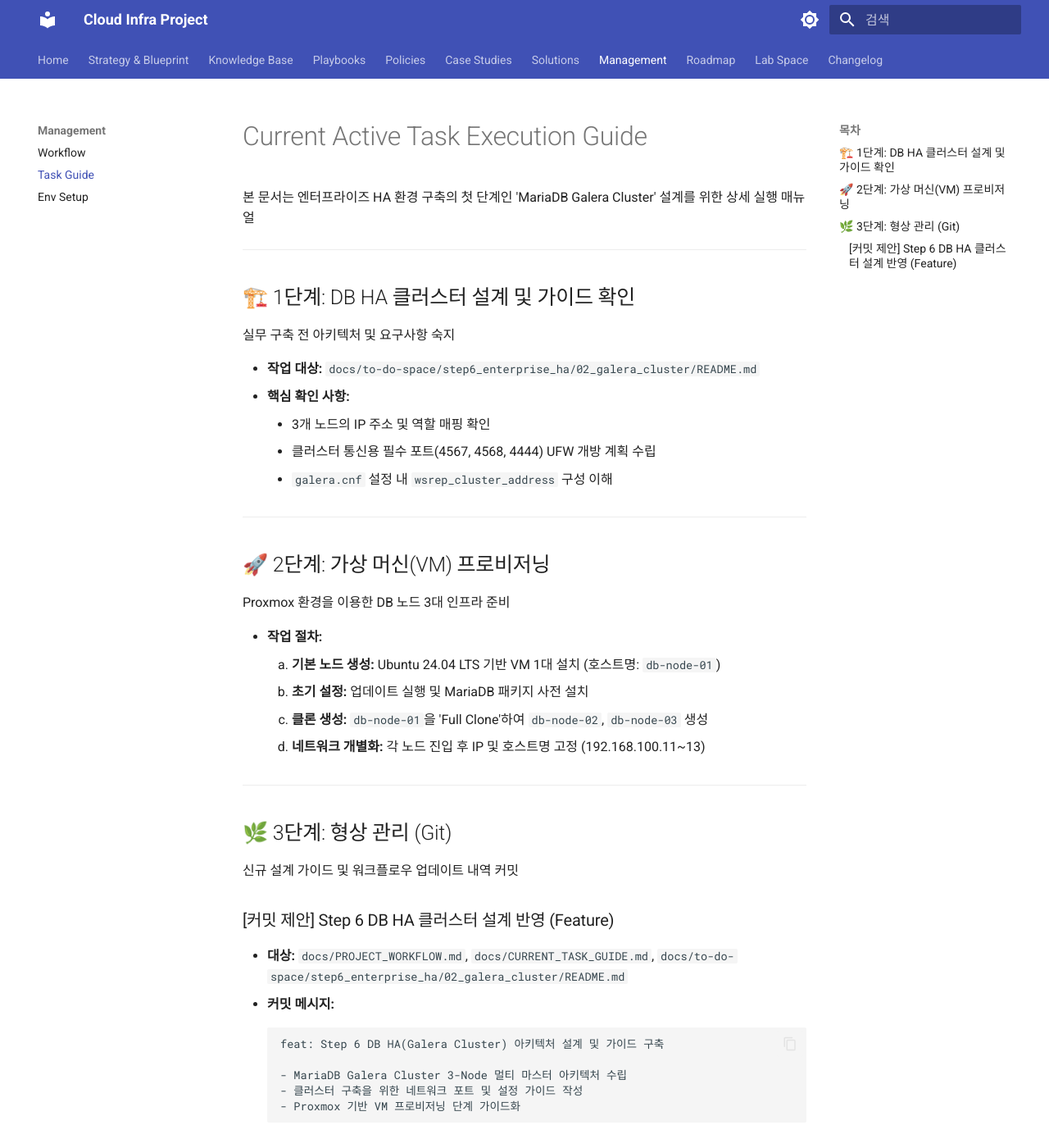
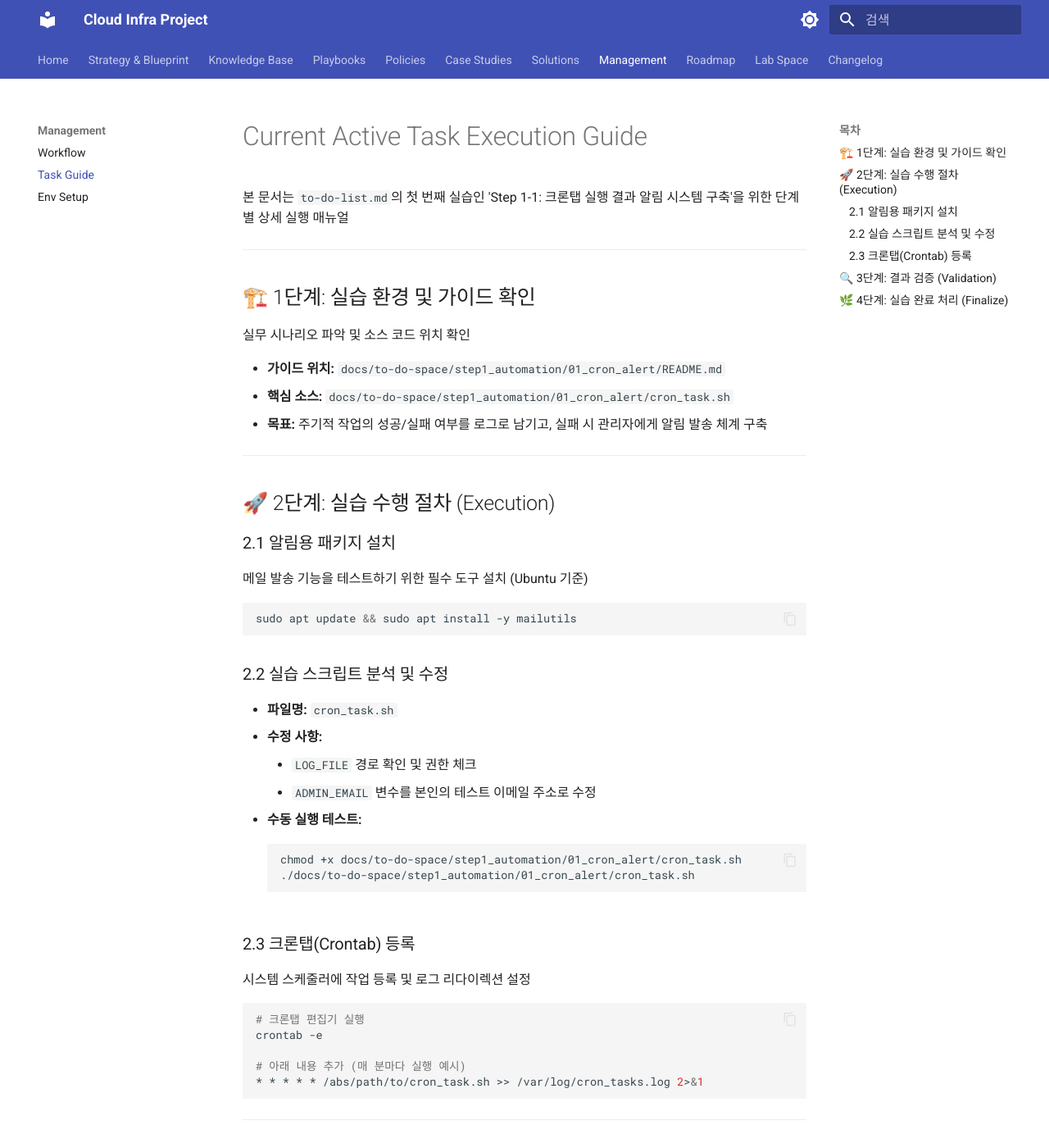
Before and after one commit to ksj686/cloud_infra, an MkDocs documentation site: the page built from docs/CURRENT_TASK_GUIDE.md, in a window 1280 px wide and 1400 px high. Shown: the whole window at 82% size. Built offline with MkDocs 1.6.1 and Material for MkDocs 9.7.7, drawn with Linux system fonts in a browser that asks for light colours; some of the changed text lies outside the part shown.

Commit message:
docs: 프로젝트 워크플로우 정비 및 Step 1-1 실습 실행 매뉴얼 구축  - PROJECT_WORKFLOW를 프로젝트 전체 공정 관리용 전략 문서로 복구  - CURRENT_TASK_GUIDE를 Crontab 알림 실습을 위한 단계별 매뉴얼로 개편  - 실습 로드맵(Step 1) 착수 상태 반영

````diff
--- a/docs/CURRENT_TASK_GUIDE.md
+++ b/docs/CURRENT_TASK_GUIDE.md
@@ -1,41 +1,56 @@
 # Current Active Task Execution Guide
 
-본 문서는 엔터프라이즈 HA 환경 구축의 첫 단계인 'MariaDB Galera Cluster' 설계를 위한 상세 실행 매뉴얼
+본 문서는 `to-do-list.md`의 첫 번째 실습인 'Step 1-1: 크론탭 실행 결과 알림 시스템 구축'을 위한 단계별 상세 실행 매뉴얼
 
 ---
 
-## 🏗️ 1단계: DB HA 클러스터 설계 및 가이드 확인
-실무 구축 전 아키텍처 및 요구사항 숙지
+## 🏗️ 1단계: 실습 환경 및 가이드 확인
+실무 시나리오 파악 및 소스 코드 위치 확인
 
-- **작업 대상:** `docs/to-do-space/step6_enterprise_ha/02_galera_cluster/README.md`
-- **핵심 확인 사항:**
-    - 3개 노드의 IP 주소 및 역할 매핑 확인
-    - 클러스터 통신용 필수 포트(4567, 4568, 4444) UFW 개방 계획 수립
-    - `galera.cnf` 설정 내 `wsrep_cluster_address` 구성 이해
+- **가이드 위치:** `docs/to-do-space/step1_automation/01_cron_alert/README.md`
+- **핵심 소스:** `docs/to-do-space/step1_automation/01_cron_alert/cron_task.sh`
+- **목표:** 주기적 작업의 성공/실패 여부를 로그로 남기고, 실패 시 관리자에게 알림 발송 체계 구축
 
 ---
 
-## 🚀 2단계: 가상 머신(VM) 프로비저닝
-Proxmox 환경을 이용한 DB 노드 3대 인프라 준비
+## 🚀 2단계: 실습 수행 절차 (Execution)
 
-- **작업 절차:**
-    1.  **기본 노드 생성:** Ubuntu 24.04 LTS 기반 VM 1대 설치 (호스트명: `db-node-01`)
-    2.  **초기 설정:** 업데이트 실행 및 MariaDB 패키지 사전 설치
-    3.  **클론 생성:** `db-node-01`을 'Full Clone'하여 `db-node-02`, `db-node-03` 생성
-    4.  **네트워크 개별화:** 각 노드 진입 후 IP 및 호스트명 고정 (192.168.100.11~13)
+### 2.1 알림용 패키지 설치
+메일 발송 기능을 테스트하기 위한 필수 도구 설치 (Ubuntu 기준)
+```bash
+sudo apt update && sudo apt install -y mailutils
+```
+
+### 2.2 실습 스크립트 분석 및 수정
+- **파일명:** `cron_task.sh`
+- **수정 사항:**
+    - `LOG_FILE` 경로 확인 및 권한 체크
+    - `ADMIN_EMAIL` 변수를 본인의 테스트 이메일 주소로 수정
+- **수동 실행 테스트:**
+    ```bash
+    chmod +x docs/to-do-space/step1_automation/01_cron_alert/cron_task.sh
+    ./docs/to-do-space/step1_automation/01_cron_alert/cron_task.sh
+    ```
+
+### 2.3 크론탭(Crontab) 등록
+시스템 스케줄러에 작업 등록 및 로그 리다이렉션 설정
+```bash
+# 크론탭 편집기 실행
+crontab -e
+
+# 아래 내용 추가 (매 분마다 실행 예시)
+* * * * * /abs/path/to/cron_task.sh >> /var/log/cron_tasks.log 2>&1
+```
 
 ---
 
-## 🌿 3단계: 형상 관리 (Git)
-신규 설계 가이드 및 워크플로우 업데이트 내역 커밋
+## 🔍 3단계: 결과 검증 (Validation)
+1. **로그 확인:** `/var/log/cron_task.log` 파일에 타임스탬프와 함께 성공 메시지가 기록되는지 확인
+2. **실패 시뮬레이션:** 스크립트 내의 명령어를 의도적으로 틀리게 수정 후 알림(Mail 등)이 오는지 확인
+3. **웹 포털 연동:** 실습 결과 리포트를 작성하여 웹 사이트에 업데이트
 
-### [커밋 제안] Step 6 DB HA 클러스터 설계 반영 (Feature)
-- **대상:** `docs/PROJECT_WORKFLOW.md`, `docs/CURRENT_TASK_GUIDE.md`, `docs/to-do-space/step6_enterprise_ha/02_galera_cluster/README.md`
-- **커밋 메시지:**
-  ```text
-  feat: Step 6 DB HA(Galera Cluster) 아키텍처 설계 및 가이드 구축
+---
 
-  - MariaDB Galera Cluster 3-Node 멀티 마스터 아키텍처 수립
-  - 클러스터 구축을 위한 네트워크 포트 및 설정 가이드 작성
-  - Proxmox 기반 VM 프로비저닝 단계 가이드화
-  ```
+## 🌿 4단계: 실습 완료 처리 (Finalize)
+- **로드맵 업데이트:** `docs/to-do-list.md` 내 해당 항목 `[x]` 표시
+- **Git 커밋 제안:** `test: Step 1-1 크론탭 알림 시스템 구축 실습 완료`
--- a/docs/PROJECT_WORKFLOW.md
+++ b/docs/PROJECT_WORKFLOW.md
@@ -1,55 +1,57 @@
 # Project Implementation Workflow & Task Log
 
-본 문서는 에이전트와 사용자 간의 대화 내용을 바탕으로 도출된 인프라 구축 공정 및 향후 실습 계획을 순차적으로 관리하는 실행 가이드
+본 문서는 프로젝트의 전체 아키텍처 구축 공정 및 대화 기반 의사결정 사항을 추적하는 전략 문서
 
 ---
 
 ## 1. 현재 진행 상황 (Current Progress)
-사용자와의 협업을 통해 인프라 관리 체계 및 문서화 기반 마련 중
+
+인프라 관리 체계 구축 완료 및 단계별 기술 실습(Roadmap) 착수 단계
 
 - **[완료] 문서 작성 원칙 수립:** 순수 명사형 종결 및 기술적 정교함 원칙 정의 (`GEMINI.md`)
 - **[완료] 기술 지식 베이스 구축:** 엔터프라이즈 HA 및 관측성 분석 완료 (`docs/knowledge_base/`)
-- **[완료] 실습 로드맵 확장:** Step 6(엔터프라이즈 HA), Step 7(AI 자동화) 단계 신설 (`docs/to-do-list.md`)
-- **[완료] 루트 디렉토리 최종 정리:** 모든 소스 `docs/` 하위 이동 및 일원화 완료
-- **[완료] 웹 포털 인프라 구축:** MkDocs Material 환경 설정 및 최종 빌드 검증 완료
-- **[진행 중] 엔터프라이즈 HA 환경 구축:** MariaDB Galera Cluster 아키텍처 설계 및 가이드 작성 중
+- **[완료] 웹 포털 인프라 구축:** MkDocs Material 기반 환경 설정 및 빌드 검증 완료
+- **[완료] 개발 환경 표준화:** Poetry, pyenv, nvm 도입 및 지침 수립 (`docs/ENVIRONMENT_SETUP.md`)
+- **[진행 중] 실습 로드맵 이행:** Step 1 기초 자동화 실습 착수 및 가이드 작성 중
 
 ---
 
 ## 2. 단기 실행 과제 (Immediate Actions)
-웹 포털 안정화 및 형상 관리 최적화를 위한 잔여 작업
 
-### 2.1 최종 검증 및 배포 (Final Validation)
-1. **웹 포털 빌드 검증:** `mkdocs serve`를 통한 레이아웃, 검색, 내비게이션 기능 전수 확인
-2. **경로 무결성 검토:** 모든 마크다운 문서 내 참조 경로 및 이미지 출력 상태 확인
-3. **최종 분할 커밋:** `docs/CURRENT_TASK_GUIDE.md` 전략에 따른 논리적 단위 커밋 실행
+로드맵의 기초 단계(Step 1-3) 완수 및 웹 포털 안정화
 
-### 2.2 운영 고도화 설계
-1. **CI/CD 파이프라인:** GitHub Actions 기반 자동 웹 배포 체계 구축 검토
+1. **Step 1 실습 수행:** 크론탭 알림, 백업, 모니터링 등 운영 기초 자동화 구현
+2. **Step 2-3 준비:** 트러블슈팅 및 시스템 운영 최적화 시나리오 검토
+3. **형상 관리:** 각 실습 단계 완료 시 에이전트 제안 전략에 따른 분할 커밋 수행
 
 ---
 
 ## 3. 중장기 기술 구현 과제 (Technical Roadmap)
-로드맵(Step 6-7)에 명시된 핵심 인프라 기술의 실제 구현 단계
+
+로드맵(Step 6-7)에 명시된 핵심 엔터프라이즈 기술의 구현 계획
 
 ### 3.1 Step 6: 엔터프라이즈 고가용성 DB 환경
-- **과업:** 직접 구성 방식의 Galera Cluster + ProxySQL 아키텍처 설계 및 구현
+
+- **과업:** 직접 구성 방식의 Galera Cluster + ProxySQL 아키텍처 구현
 - **상세 내역:**
-    - Proxmox 내 3개 노드 VM 프로비저닝 (Terraform 활용 검토)
-    - MariaDB Galera Cluster 기반 동기식 복제 구성
-    - `garbd`를 이용한 쿼럼 유지 및 비용 최적화 실습
-    - ProxySQL을 통한 Read/Write 분할 및 장애 조치(Failover) 테스트
+  - Proxmox 내 3개 노드 VM 프로비저닝 (Terraform 활용 검토)
+  - MariaDB Galera Cluster 기반 동기식 복제 구성
+  - `garbd`를 이용한 쿼럼 유지 및 비용 최적화 실습
+  - ProxySQL을 통한 Read/Write 분할 및 장애 조치(Failover) 테스트
+- **대기 상태:** 아키텍처 설계 및 가이드 작성 완료. 기초 실습(Step 1-5) 완료 후 착수 예정
 
 ### 3.2 Step 7: 클라우드 네이티브 및 AI 관측성
+
 - **과업:** Thanos 기반 멀티 클러스터 통합 모니터링 및 AI 부하 예측 도입
 - **상세 내역:**
-    - Thanos Receiver/Query 아키텍처 구현
-    - k6를 이용한 p95 지연 시간 정밀 성능 분석
-    - MS AI 모델 연동을 통한 선제적 오토스케일링(KEDA) 체계 검증
+  - Thanos Receiver/Query 아키텍처 구현
+  - k6를 이용한 p95 지연 시간 정밀 성능 분석
+  - MS AI 모델 연동을 통한 선제적 오토스케일링(KEDA) 체계 검증
 
 ---
 
 ## 4. 대화 기반 의사결정 기록 (Decision Log)
+
 - **[2026-03-31] DB 구축 방식:** 직접 구축(Self-managed) 방식 채택 (학습 깊이 우선)
 - **[2026-03-31] 문서화 도구:** MkDocs Material 도입 (엔지니어링 톤 유지)
 - **[2026-04-01] 소스 관리 전략:** 분석용 소스(`lecture/`)를 `docs/` 하위에 두되 웹 메뉴에서는 제외하여 루트를 정결하게 유지
````
Also changed, not shown: docs/to-do-list.md (+20 -20 lines).
